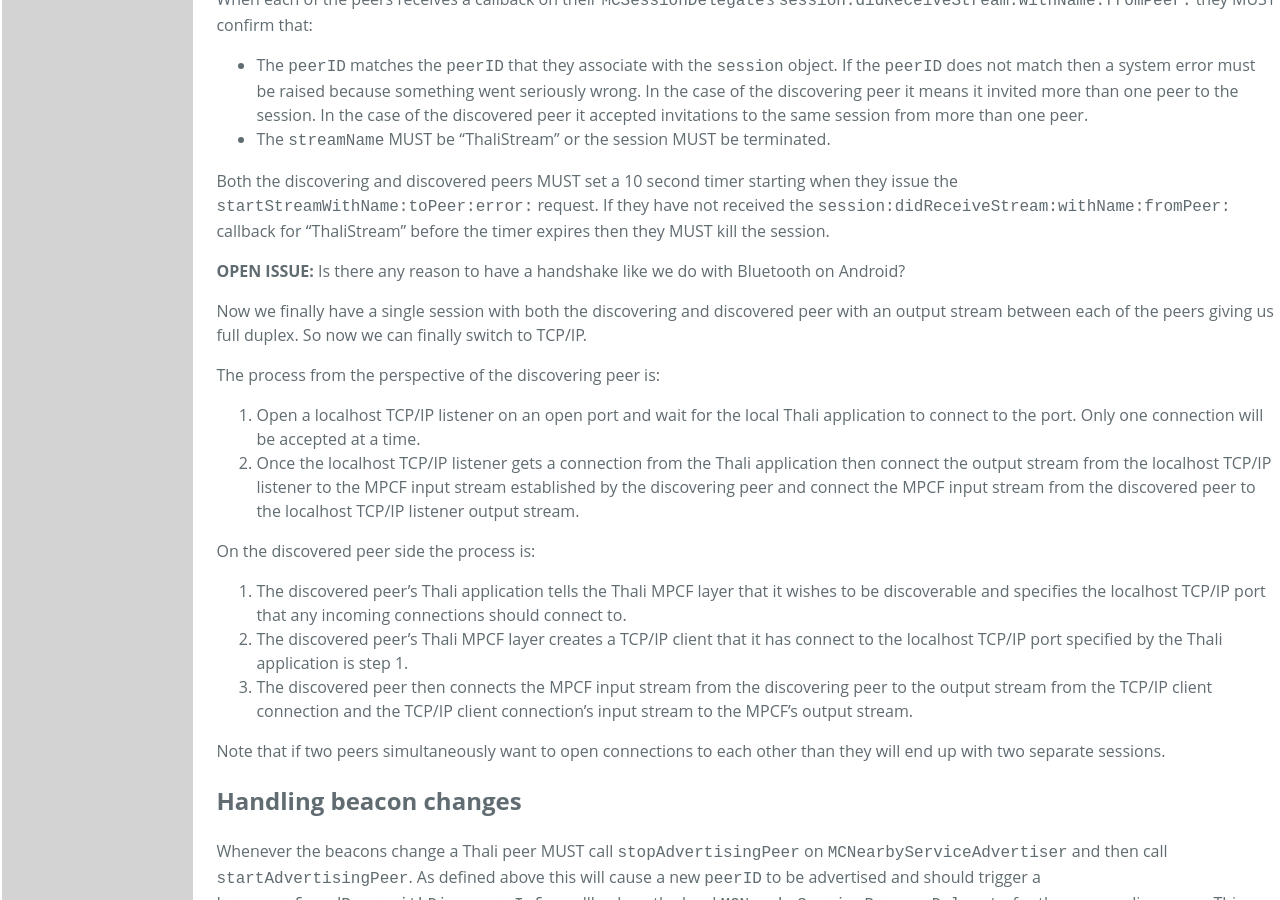
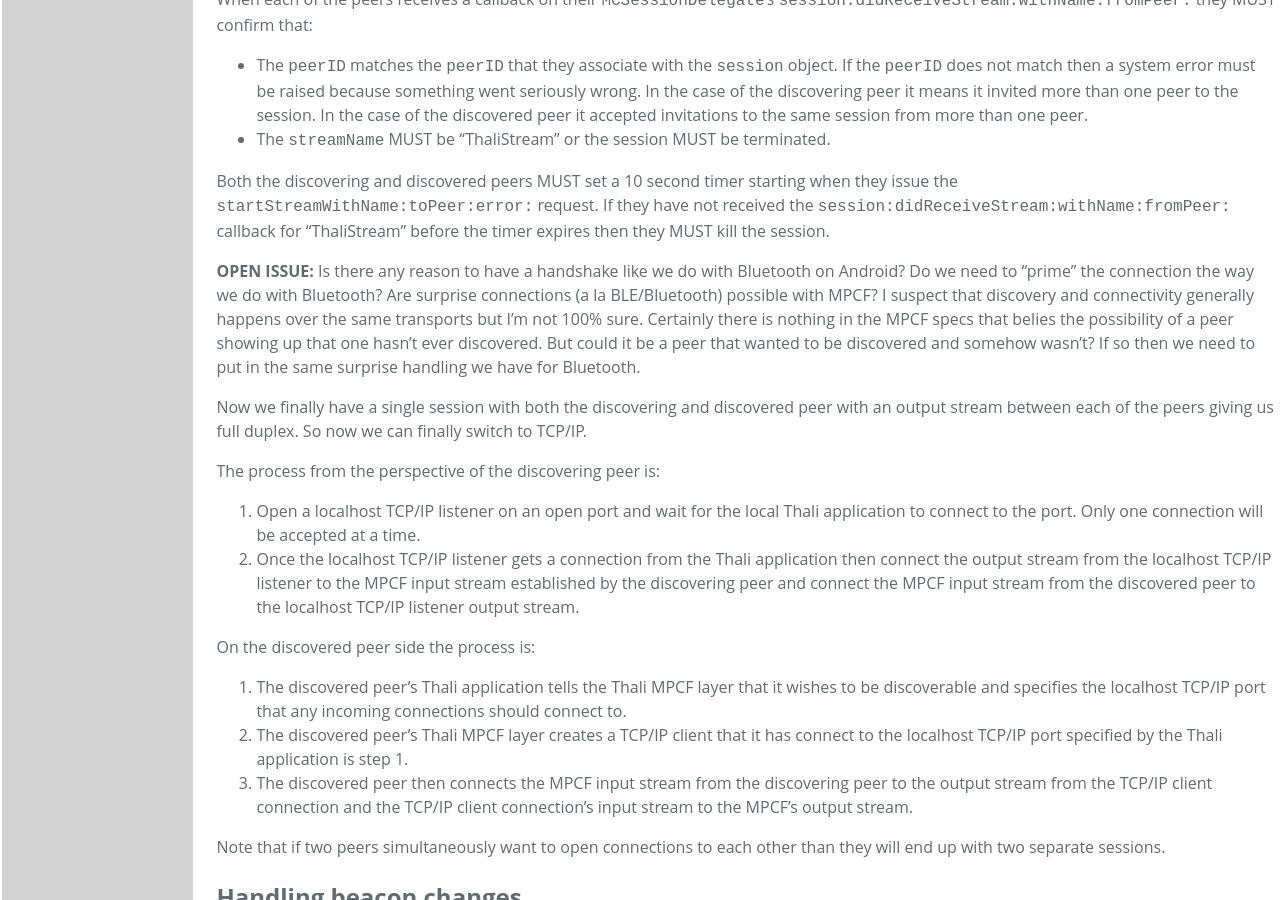
Before and after one commit to thaliproject/thali, a Jekyll site: the page built from presenceprotocolBindings.md, in a window 1280 px wide and 900 px high, scrolled down 11869 px. Built offline with Jekyll 4.4.1, drawn with Linux system fonts in a browser that asks for light colours; Markdown is read by kramdown in place of the engine named in the settings.

Commit message:
More backup

```diff
--- a/presenceprotocolBindings.md
+++ b/presenceprotocolBindings.md
@@ -316,7 +316,7 @@ When each of the peers  receives a callback on their `MCSessionDelegate`'s `sess
 
 Both the discovering and discovered peers MUST set a 10 second timer starting when they issue the `startStreamWithName:toPeer:error:` request. If they have not received the `session:didReceiveStream:withName:fromPeer:` callback for "ThaliStream" before the timer expires then they MUST kill the session.
 
-__OPEN ISSUE:__ Is there any reason to have a handshake like we do with Bluetooth on Android?
+__OPEN ISSUE:__ Is there any reason to have a handshake like we do with Bluetooth on Android? Do we need to "prime" the connection the way we do with Bluetooth? Are surprise connections (a la BLE/Bluetooth) possible with MPCF? I suspect that discovery and connectivity generally happens over the same transports but I'm not 100% sure. Certainly there is nothing in the MPCF specs that belies the possibility of a peer showing up that one hasn't ever discovered. But could it be a peer that wanted to be discovered and somehow wasn't? If so then we need to put in the same surprise handling we have for Bluetooth.
 
 Now we finally have a single session with both the discovering and discovered peer with an output stream between each of the peers giving us full duplex. So now we can finally switch to TCP/IP.
 
```
